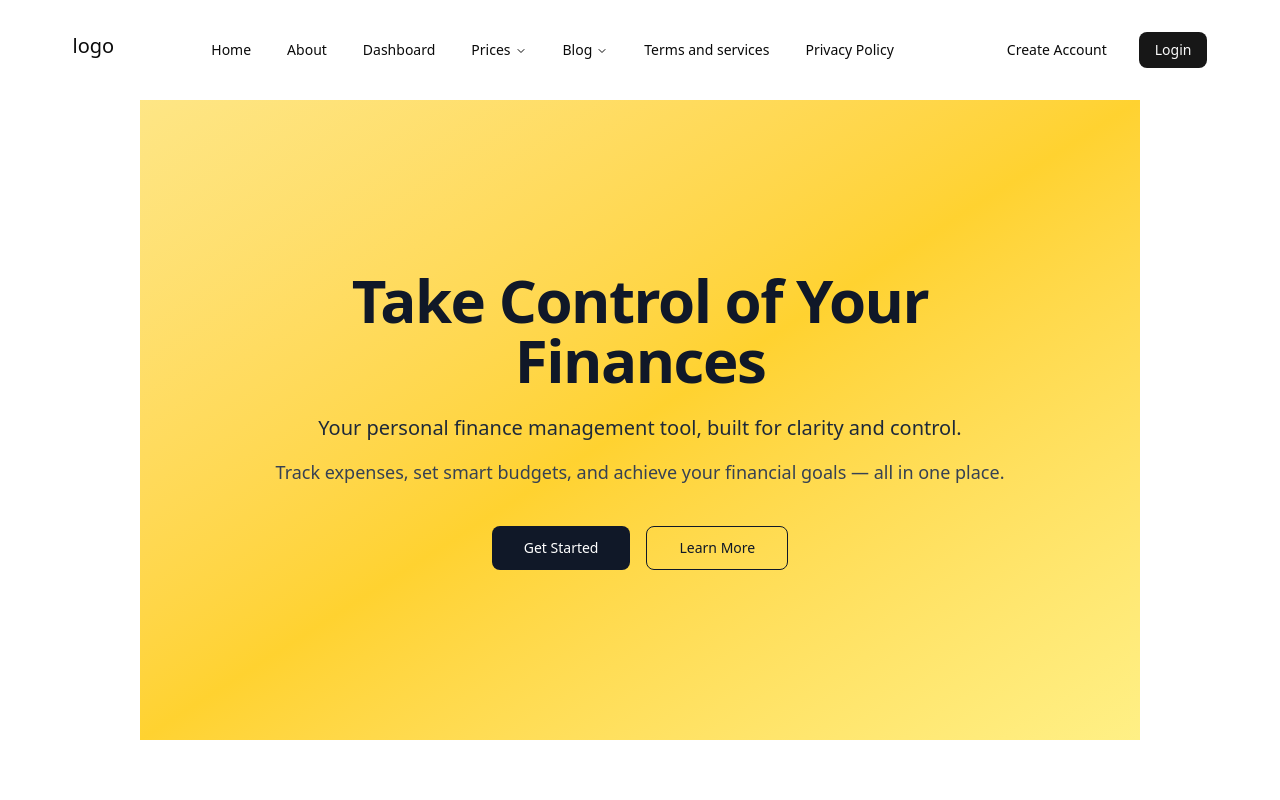
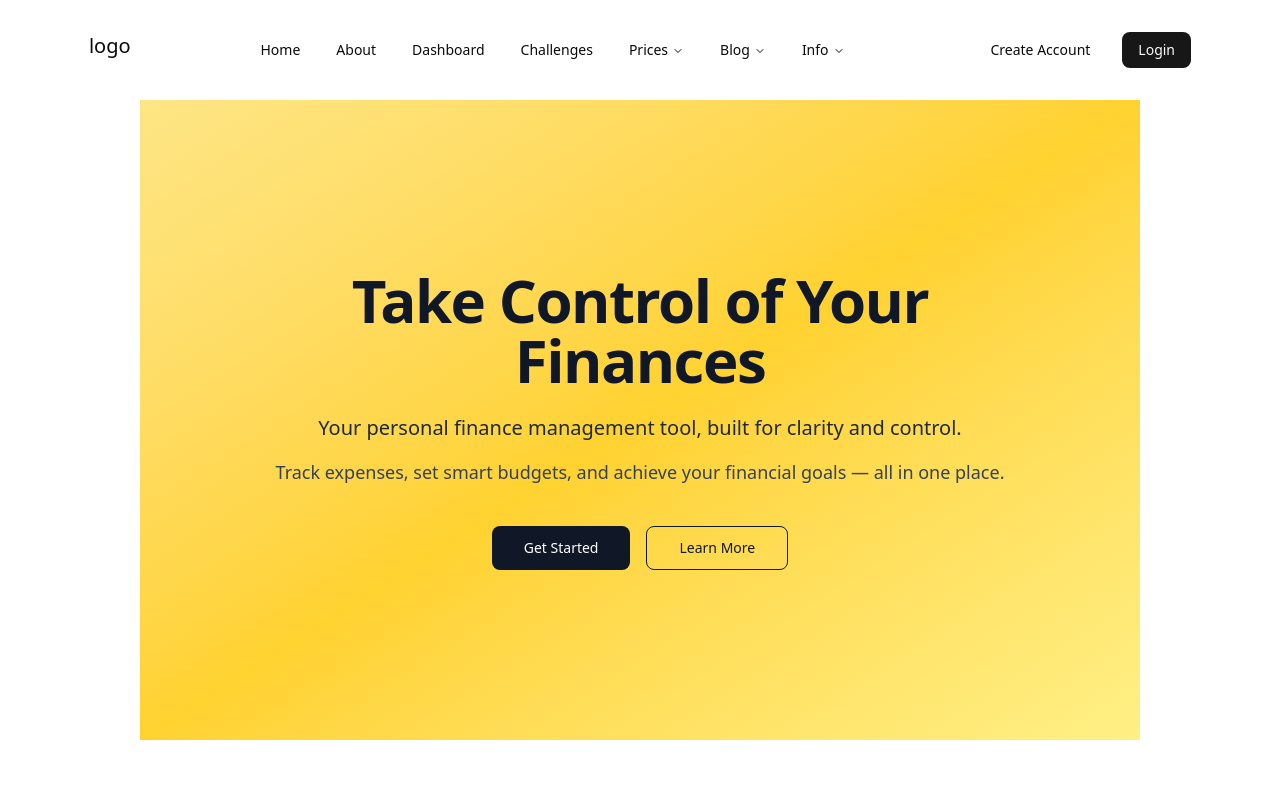
Before and after one commit to Alexandru2401/finans, a React app in the folder frontend/: page / in a window 1280 px wide. Shown: the top 800 px of the page. Built offline with nearby package versions, Linux system fonts and the light colour scheme; the HTML template or start-up script is replaced by a standard one.

Commit message:
add info and challenges section in public navbar

```diff
--- a/frontend/src/routes/navigation/PublicMainNavigation.tsx
+++ b/frontend/src/routes/navigation/PublicMainNavigation.tsx
@@ -57,6 +57,7 @@ export default function PublicMainNavigation() {
             </NavigationMenuLink>
           </NavigationMenuItem>
 
+          {/* Doar de test */}
           <NavigationMenuItem>
             <NavigationMenuLink
               asChild
@@ -67,6 +68,15 @@ export default function PublicMainNavigation() {
           </NavigationMenuItem>
 
           <NavigationMenuItem>
+            <NavigationMenuLink
+              asChild
+              className={navigationMenuTriggerStyle()}
+            >
+              <Link to="/dashboard">Challenges</Link>
+            </NavigationMenuLink>
+          </NavigationMenuItem>
+
+          <NavigationMenuItem className="relative">
             <NavigationMenuTrigger>Prices</NavigationMenuTrigger>
             <NavigationMenuContent>
               <ul className="w-96 p-4">
@@ -80,7 +90,7 @@ export default function PublicMainNavigation() {
             </NavigationMenuContent>
           </NavigationMenuItem>
 
-          <NavigationMenuItem>
+          <NavigationMenuItem className="relative">
             <NavigationMenuTrigger>Blog</NavigationMenuTrigger>
             <NavigationMenuContent>
               <ul className="w-96 p-4">
@@ -98,22 +108,24 @@ export default function PublicMainNavigation() {
             </NavigationMenuContent>
           </NavigationMenuItem>
 
-          <NavigationMenuItem>
-            <NavigationMenuLink
-              asChild
-              className={navigationMenuTriggerStyle()}
-            >
-              <Link to="/terms-and-services">Terms and services</Link>
-            </NavigationMenuLink>
-          </NavigationMenuItem>
-
-          <NavigationMenuItem>
-            <NavigationMenuLink
-              asChild
-              className={navigationMenuTriggerStyle()}
-            >
-              <Link to="/privacy-policy">Privacy Policy</Link>
-            </NavigationMenuLink>
+          <NavigationMenuItem className="relative">
+            <NavigationMenuTrigger>Info </NavigationMenuTrigger>
+            <NavigationMenuContent>
+              <ul className="w-96 p-4">
+                <ListItem
+                  href="/info/terms-and-services"
+                  title="Read our terms and services"
+                >
+                  Terms and services
+                </ListItem>
+                <ListItem
+                  href="/info/privacy-policy"
+                  title="Read our privacy policy"
+                >
+                  Privacy Policy
+                </ListItem>
+              </ul>
+            </NavigationMenuContent>
           </NavigationMenuItem>
         </NavigationMenuList>
       </NavigationMenu>
```
